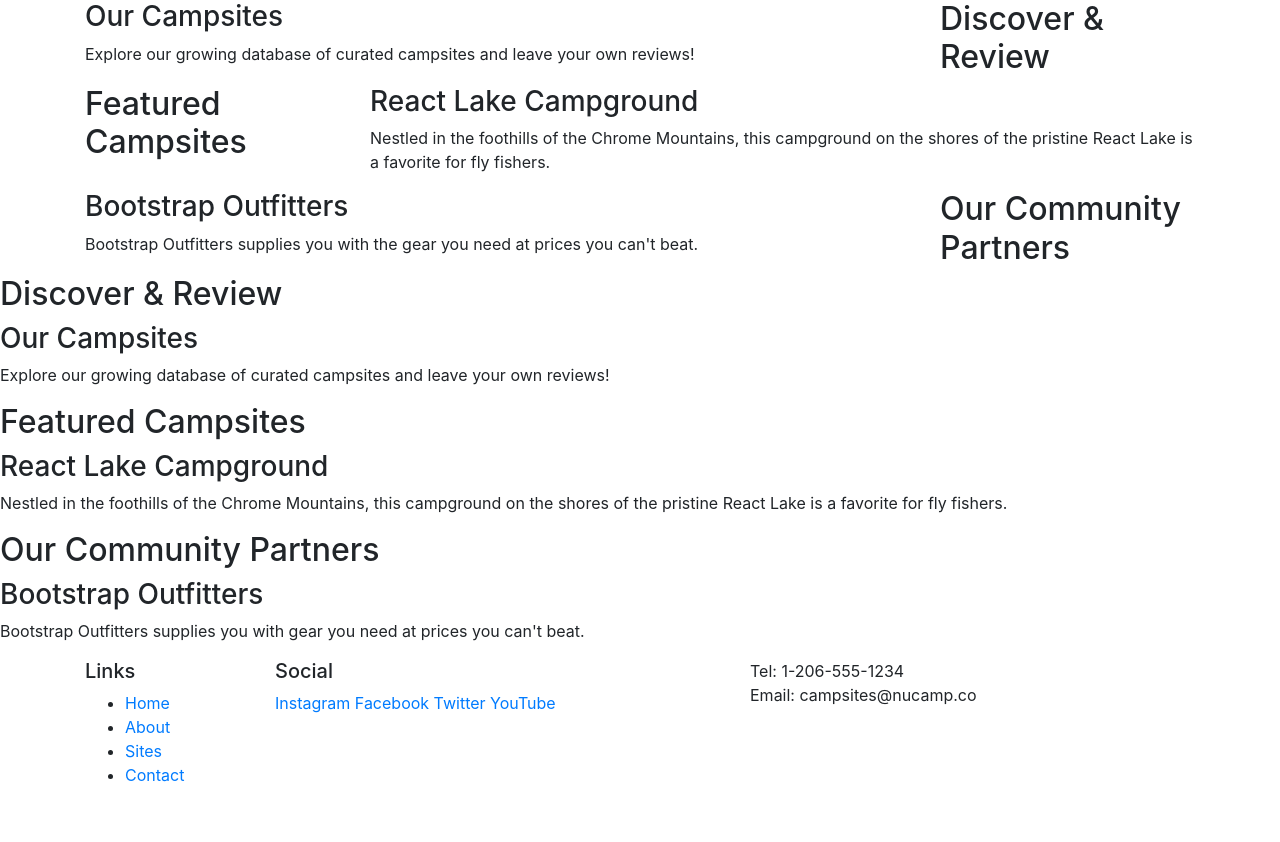
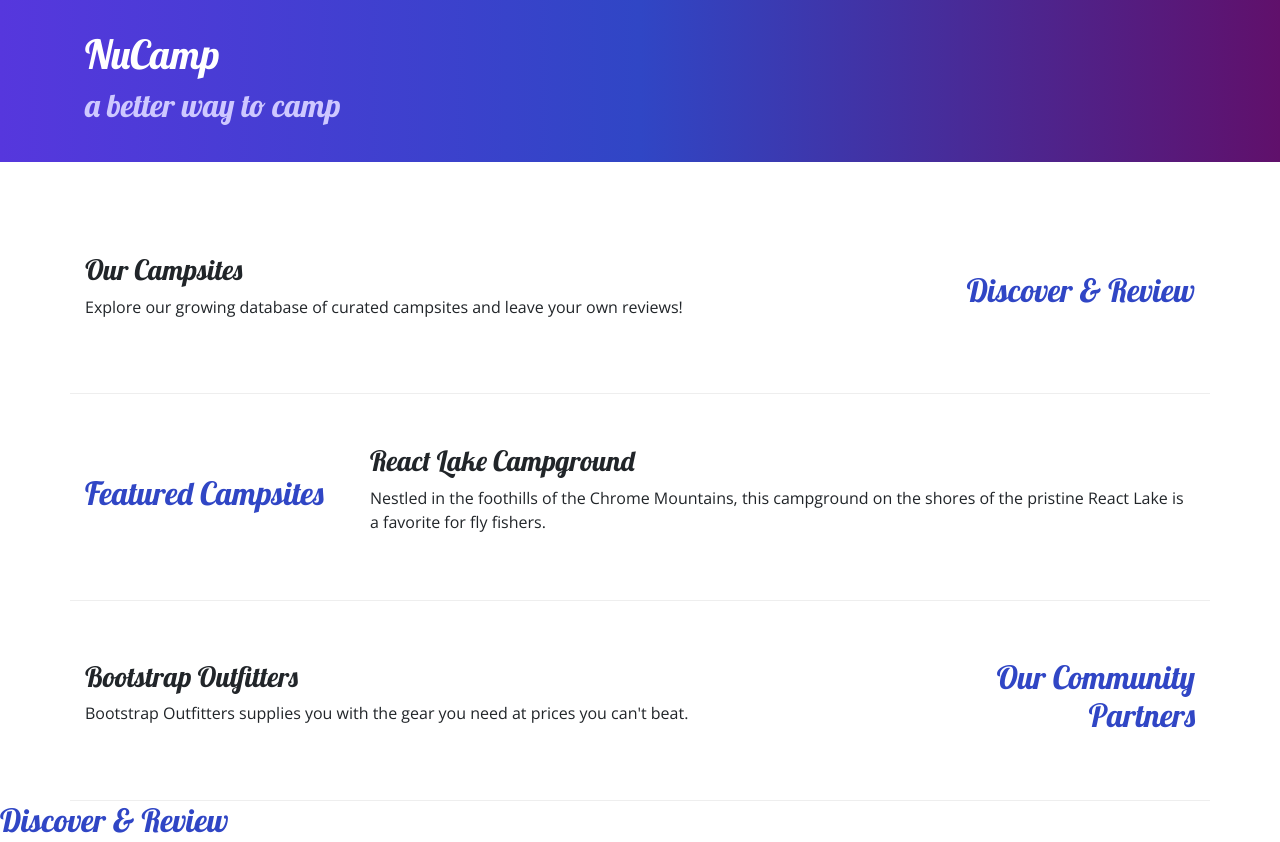
Before and after one commit to Andres-sol99/Interactive-BootStrap-Site, a website: page index.html in a window 1280 px wide. Shown: the top 842 px of the page. Before the commit the page ends 803 px from the top, so only its background shows below. Drawn offline with nearby package versions, Linux system fonts and the light colour scheme.

Commit message:
added css styling and spacing issues

```diff
--- /dev/null
+++ b/css/styles.css
@@ -0,0 +1,32 @@
+body {
+    font-family: "Open Sans", sans-serif;
+}
+
+h1, h2, h3 {
+    font-family: "Lobster", cursive;
+}
+
+h2 {
+    color: #3046C5;
+}
+
+header h2 {
+    color: #CEC8FF;
+}
+
+footer {
+    background-image: linear-gradient(#CEC8FF, white);
+    padding: 20px 0;
+}
+
+.jumbotron {
+    padding: 30px;
+    background-image: linear-gradient(to right, #5637DD, #3046C5, #60106B);
+    color: white;
+}
+
+.row-content {
+    padding: 50px 0;
+    border-bottom: 1px ridge;
+    min-height: 200px;
+}
--- a/index.html
+++ b/index.html
@@ -9,15 +9,29 @@
     <!-- Bootstrap CSS -->
     <link rel="stylesheet" href="node_modules/bootstrap/dist/css/bootstrap.min.css" />
 
+    <!-- Additional CSS must be placed after Bootstrap CSS -->
+    <link rel="stylesheet" href="https://fonts.googleapis.com/css?family=Lobster|Open+Sans" />
+    <link rel="stylesheet" href="css/styles.css" />
     <title>NuCamp: A Better Way To Camp</title>
 </head>
 
 <body>
 
+    <header class="jumbotron jumbotron-fluid">
+        <div class="container">
+            <div class="row">
+                <div class="col">
+                    <h1>NuCamp</h1>
+                    <h2>a better way to camp</h2>
+                </div>
+            </div>
+        </div>
+    </header>
+
     <div class="container">
-        <div class="row">
+        <div class="row row-content align-items-center">
             <div class="col-sm-4 order-sm-last col-md-3">
-                <h2>Discover & Review</h2>
+                <h2 class="text-sm-right">Discover & Review</h2>
             </div>
             <div class="col">
                 <h3>Our Campsites</h3>
@@ -25,7 +39,7 @@
             </div>
         </div>
 
-        <div class="row">
+        <div class="row row-content align-items-center">
             <div class="col-sm-4 col-md-3">
                 <h2>Featured Campsites</h2>
             </div>
@@ -35,9 +49,9 @@
             </div>
         </div>
 
-        <div class="row">
+        <div class="row row-content align-items-center">
             <div class="col-sm-4 order-sm-last col-md-3">
-                <h2>Our Community Partners</h2>
+                <h2 class="text-sm-right">Our Community Partners</h2>
             </div>
             <div class="col">
                 <h3>Bootstrap Outfitters</h3>
@@ -67,23 +81,23 @@
     <footer>
         <div class="container">
             <div class="row">
-                <div class="col-4 col-sm-2">
+                <div class="col-4 col-sm-2 offset-1">
                     <h5>Links</h5>
-                    <ul class="'list-unstyled">
+                    <ul class="list-unstyled">
                         <li><a href="#">Home</a></li>
                         <li><a href="#">About</a></li>
                         <li><a href="#">Sites</a></li>
                         <li><a href="#">Contact</a></li>
                     </ul>
                 </div>
-                <div class="col-6 col-sm-5">
+                <div class="col-6 col-sm-5 text-center">
                     <h5>Social</h5>
                     <a href="http://instagram.com/">Instagram</a>
                     <a href="http://facebook.com/">Facebook</a>
                     <a href="http://twitter.com/">Twitter</a>
                     <a href="http://youtube.com/">YouTube</a>
                 </div>
-                <div class="col-sm-4">
+                <div class="col-sm-4 text-center">
                     Tel: 1-206-555-1234<br />
                     Email: campsites@nucamp.co
                 </div>
```
Also changed, not shown: aboutus.html (+5 -2 lines).
